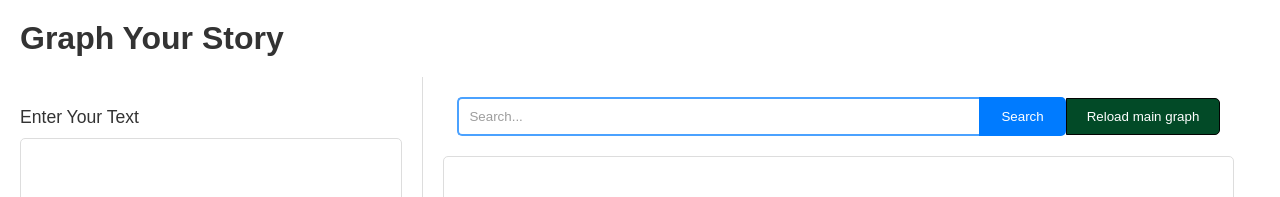
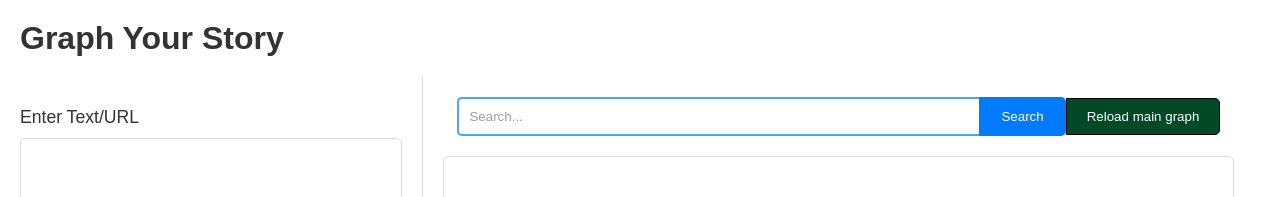
Before and after one commit to adithyaiyer1999/text2knowledgeGraph, a React (Create React App) app in the folder text2graph_react/: page / in a window 1280 px wide. Shown: the top 197 px of the page. Built offline with nearby package versions, Linux system fonts and the light colour scheme.

Commit message:
updated frintend text

```diff
--- a/text2graph_react/src/App.js
+++ b/text2graph_react/src/App.js
@@ -273,7 +273,7 @@ if (isLoading) {
         <h1 className="title">Graph Your Story</h1>
         <div className="content">
             <div className="leftPanel">
-                <label className="textLabel">Enter Your Text</label>
+                <label className="textLabel">Enter Text/URL</label>
                 <textarea className="inputArea" value={input1} onChange={(e) => setInput1(e.target.value)} />
 
                 {!isGraphRendered && (
```
Also changed, not shown: 1 other file (tests, documents, lock files or other folders).
